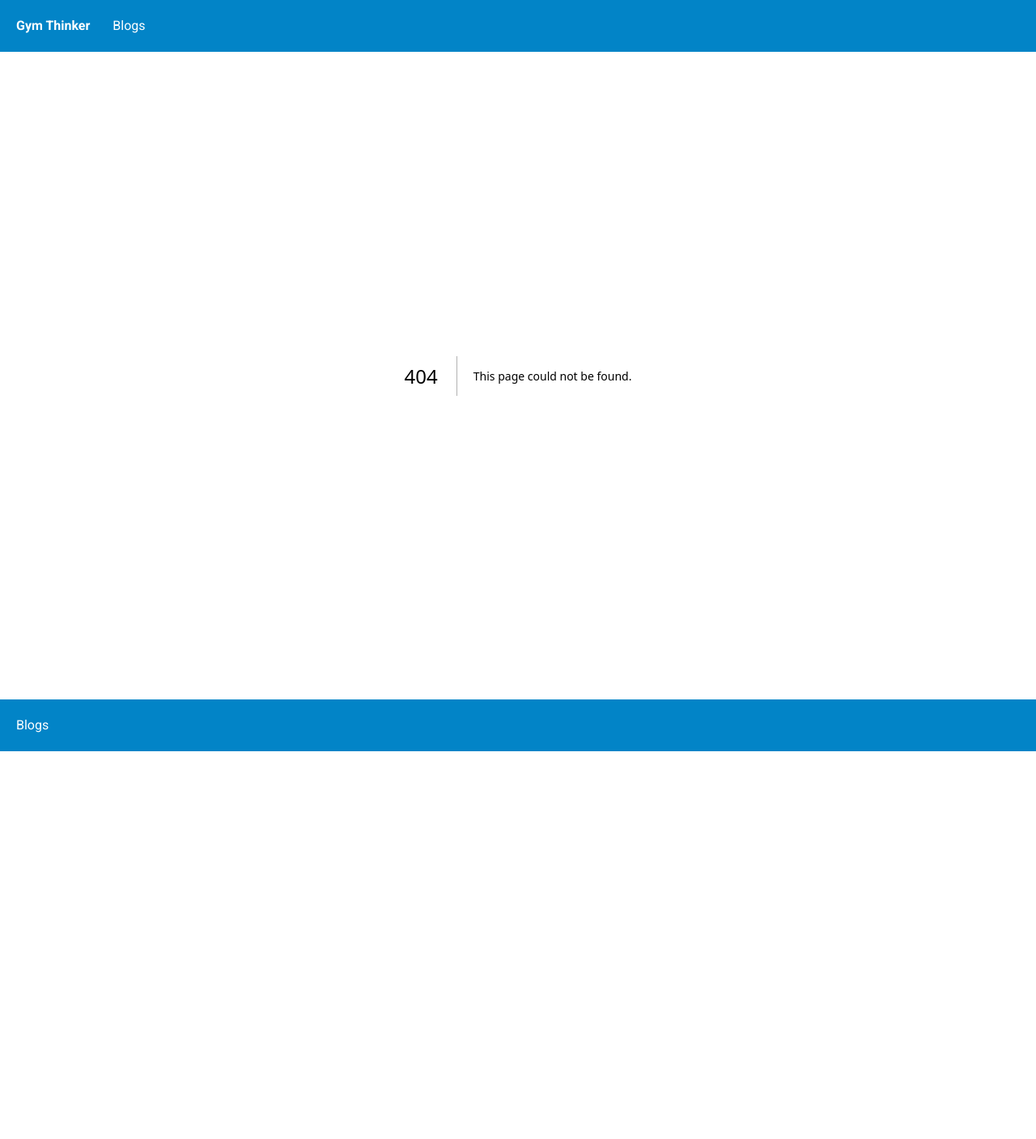
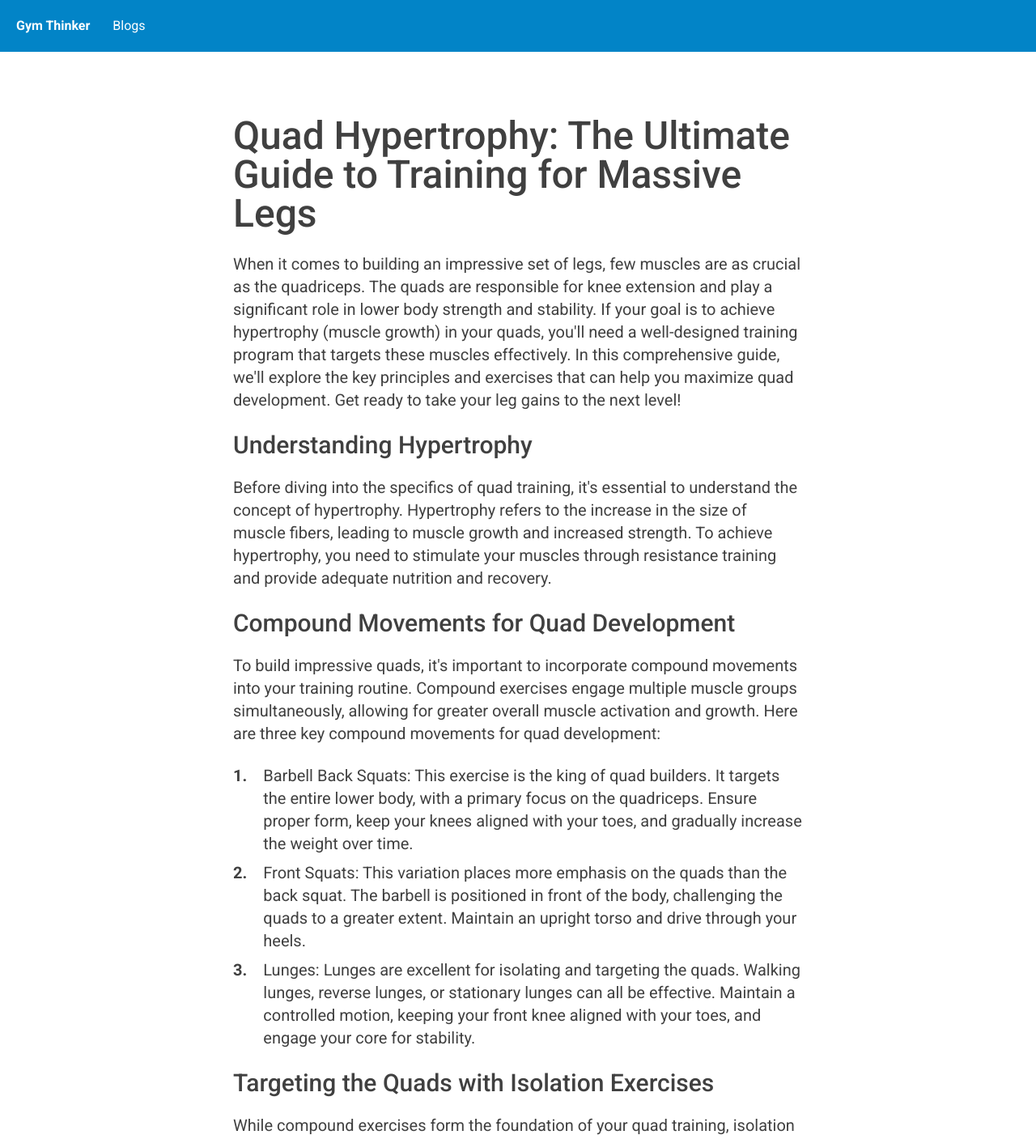
Before and after one commit to JackNalias/gym-blog, a Next.js app: page /blogs/training-quads-for-hypertrophy in a window 1280 px wide. Before the commit this address had no page. Shown: the top 1407 px of the page at 81% size. Before the commit the page ends 928 px from the top, so only its background shows below. Built offline with nearby package versions, Linux system fonts and the light colour scheme.

Commit message:
add quads blog

```diff
--- /dev/null
+++ b/src/app/blogs/training-quads-for-hypertrophy/page.tsx
@@ -0,0 +1,184 @@
+export const metadata = {
+  title: "Gym Thinker - Training Quads for Hypertrophy",
+  description: `When it comes to building an impressive set of legs, few muscles are as
+  crucial as the quadriceps. The quads are responsible for knee extension
+  and play a significant role in lower body strength and stability. If
+  your goal is to achieve hypertrophy (muscle growth) in your quads,
+  you'll need a well-designed training program that targets these muscles
+  effectively. In this comprehensive guide, we'll explore the key
+  principles and exercises that can help you maximize quad development.
+  Get ready to take your leg gains to the next level!`,
+};
+
+export default function TrainingBicepsForHypertrophy() {
+  return (
+    <main className="blog">
+      <h1>Quad Hypertrophy: The Ultimate Guide to Training for Massive Legs</h1>
+
+      <p>
+        When it comes to building an impressive set of legs, few muscles are as
+        crucial as the quadriceps. The quads are responsible for knee extension
+        and play a significant role in lower body strength and stability. If
+        your goal is to achieve hypertrophy (muscle growth) in your quads,
+        you&apos;ll need a well-designed training program that targets these
+        muscles effectively. In this comprehensive guide, we&apos;ll explore the
+        key principles and exercises that can help you maximize quad
+        development. Get ready to take your leg gains to the next level!
+      </p>
+
+      <h2>Understanding Hypertrophy</h2>
+      <p>
+        Before diving into the specifics of quad training, it&apos;s essential
+        to understand the concept of hypertrophy. Hypertrophy refers to the
+        increase in the size of muscle fibers, leading to muscle growth and
+        increased strength. To achieve hypertrophy, you need to stimulate your
+        muscles through resistance training and provide adequate nutrition and
+        recovery.
+      </p>
+
+      <h2>Compound Movements for Quad Development</h2>
+      <p>
+        To build impressive quads, it&apos;s important to incorporate compound
+        movements into your training routine. Compound exercises engage multiple
+        muscle groups simultaneously, allowing for greater overall muscle
+        activation and growth. Here are three key compound movements for quad
+        development:
+      </p>
+      <ul className="list-decimal">
+        <li>
+          <span>1.</span>
+          Barbell Back Squats: This exercise is the king of quad builders. It
+          targets the entire lower body, with a primary focus on the quadriceps.
+          Ensure proper form, keep your knees aligned with your toes, and
+          gradually increase the weight over time.
+        </li>
+        <li>
+          <span>2.</span>
+          Front Squats: This variation places more emphasis on the quads than
+          the back squat. The barbell is positioned in front of the body,
+          challenging the quads to a greater extent. Maintain an upright torso
+          and drive through your heels.
+        </li>
+        <li>
+          <span>3.</span>
+          Lunges: Lunges are excellent for isolating and targeting the quads.
+          Walking lunges, reverse lunges, or stationary lunges can all be
+          effective. Maintain a controlled motion, keeping your front knee
+          aligned with your toes, and engage your core for stability.
+        </li>
+      </ul>
+
+      <h2>Targeting the Quads with Isolation Exercises</h2>
+      <p>
+        While compound exercises form the foundation of your quad training,
+        isolation exercises specifically target the quads, allowing for a more
+        focused and intense stimulus. Here are some effective quad isolation
+        exercises:
+      </p>
+      <ul className="list-decimal">
+        <li>
+          <span>1.</span>
+          Leg Extensions: Leg extensions primarily target the quads and provide
+          a concentrated contraction. Adjust the seat and footpad to align with
+          your body, and perform controlled repetitions, focusing on the
+          contraction at the top of the movement.
+        </li>
+        <li>
+          <span>2.</span>
+          Hack Squats: This machine-based exercise places significant emphasis
+          on the quads. Position yourself in the machine, ensuring your back is
+          well-supported, and push through your heels to extend your knees.
+        </li>
+        <li>
+          <span>3.</span>
+          Bulgarian Split Squats: By placing one leg on an elevated surface
+          behind you, Bulgarian split squats place a tremendous load on the
+          quads. Maintain balance and control throughout the movement, and focus
+          on using the front leg to power the exercise.
+        </li>
+      </ul>
+
+      <h2>Progressive Overload and Repetition Ranges</h2>
+      <p>
+        To continually challenge your quads and stimulate growth, it&apos;s
+        crucial to employ the principle of progressive overload. Gradually
+        increase the demands on your muscles by progressively increasing weight,
+        volume, or intensity over time. Additionally, varying your repetition
+        ranges can provide different types of stimuli for hypertrophy.
+        Incorporate both high-rep and low-rep sets into your training routine to
+        target different muscle fibers and maximize growth potential.
+      </p>
+
+      <h2>Proper Nutrition and Recovery</h2>
+      <p>
+        Training alone is not sufficient for quad hypertrophy. Adequate
+        nutrition and recovery are equally essential. Consume a well-balanced
+        diet that includes an adequate amount of protein, carbohydrates, and
+        healthy fats to support muscle growth. Ensure you are eating in a slight
+        caloric surplus to provide your body with the necessary fuel for muscle
+        growth.
+      </p>
+      <p>
+        Protein is particularly crucial for muscle repair and growth. Aim to
+        consume around 1.2 to 1.6 grams of protein per kilogram of body weight
+        per day, spread across your meals. Incorporate lean sources of protein
+        such as chicken, fish, lean beef, eggs, and plant-based options like
+        tofu and legumes.
+      </p>
+      <p>
+        Carbohydrates are essential for providing energy during workouts and
+        replenishing glycogen stores. Include complex carbohydrates like whole
+        grains, fruits, and vegetables in your diet. These will provide
+        sustained energy throughout the day.
+      </p>
+      <p>
+        Healthy fats play a vital role in hormone production and overall health.
+        Include sources of healthy fats such as avocados, nuts, seeds, olive
+        oil, and fatty fish like salmon in your meals.
+      </p>
+      <p>
+        Adequate hydration is often overlooked but is crucial for muscle
+        function and recovery. Aim to drink enough water throughout the day,
+        especially before, during, and after your workouts.
+      </p>
+      <p>
+        Additionally, prioritize recovery to allow your muscles to repair and
+        grow. Get enough sleep, as it is during this time that your body
+        releases growth hormones and repairs damaged muscle tissues. Aim for 7-9
+        hours of quality sleep per night.
+      </p>
+      <p>
+        Incorporate rest days into your training program to prevent overtraining
+        and allow your muscles to recover. Active recovery, such as light
+        walking or stretching, can also help enhance blood flow and promote
+        muscle repair.
+      </p>
+
+      <h2>Conclusion</h2>
+      <p>
+        Building massive quads requires a well-rounded approach that combines
+        targeted training, progressive overload, proper nutrition, and adequate
+        recovery. Incorporate compound movements like barbell back squats and
+        lunges to engage multiple muscle groups and stimulate overall leg
+        development. Supplement these with isolation exercises like leg
+        extensions and hack squats to specifically target the quads.
+      </p>
+      <p>
+        Remember to apply the principle of progressive overload by gradually
+        increasing the demands on your muscles over time. Vary your repetition
+        ranges to target different muscle fibers and maximize growth potential.
+      </p>
+      <p>
+        Support your training efforts with a balanced diet that includes an
+        adequate amount of protein, carbohydrates, and healthy fats. Stay
+        hydrated, prioritize rest and recovery, and get sufficient quality sleep
+        to allow your muscles to repair and grow.
+      </p>
+      <p>
+        By following these guidelines, you&apos;ll be well on your way to
+        achieving hypertrophy in your quads and building an impressive set of
+        legs. Stay consistent, stay dedicated, and watch your leg gains soar!
+      </p>
+    </main>
+  );
+}
--- a/src/app/page.tsx
+++ b/src/app/page.tsx
@@ -69,6 +69,20 @@ export default function Home() {
       achieve awe-inspiring shoulder gains. Get ready to take your shoulder
       workouts to the next level!`,
     },
+    {
+      title:
+        "Quad Hypertrophy: The Ultimate Guide to Training for Massive Legs",
+      link: "/blogs/training-quads-for-hypertrophy",
+      date: "2023-05-27",
+      excerpt: `When it comes to building an impressive set of legs, few muscles are as
+      crucial as the quadriceps. The quads are responsible for knee extension
+      and play a significant role in lower body strength and stability. If
+      your goal is to achieve hypertrophy (muscle growth) in your quads,
+      you'll need a well-designed training program that targets these muscles
+      effectively. In this comprehensive guide, we'll explore the key
+      principles and exercises that can help you maximize quad development.
+      Get ready to take your leg gains to the next level!`,
+    },
   ];
 
   return (
```
